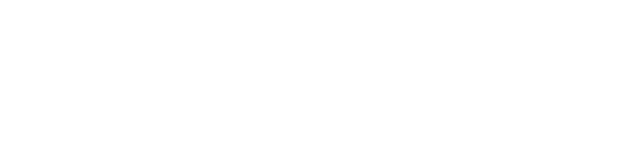
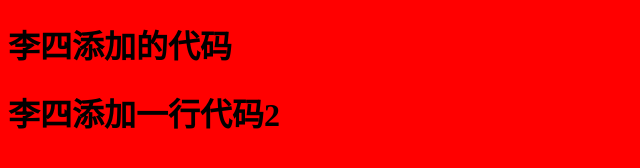
Before and after one commit to Lavaking/testObject, a plain HTML site: page index.html in a window 1280 px wide. Shown: the whole page, without its empty margins (0-640 px from the left). Drawn offline with Linux system fonts and the light colour scheme.

Commit message:
李四添加一行代码2

```diff
--- a/css/style.css
+++ b/css/style.css
@@ -0,0 +1,3 @@
+body{
+	background-color: red;
+}
--- a/index.html
+++ b/index.html
@@ -6,6 +6,7 @@
 	<link rel="stylesheet" href="css/style.css">
 </head>
 <body>
-
+	<h1>李四添加的代码</h1>
+	<h1>李四添加一行代码2</h1>
 </body>
 </html>
```
